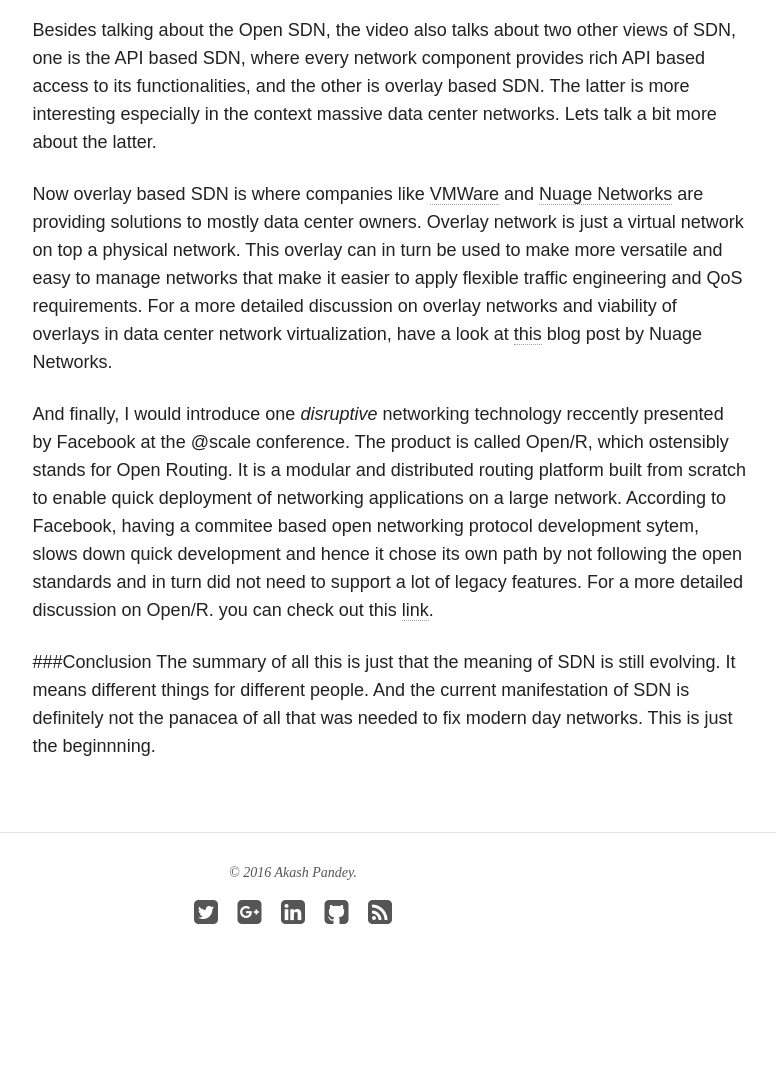
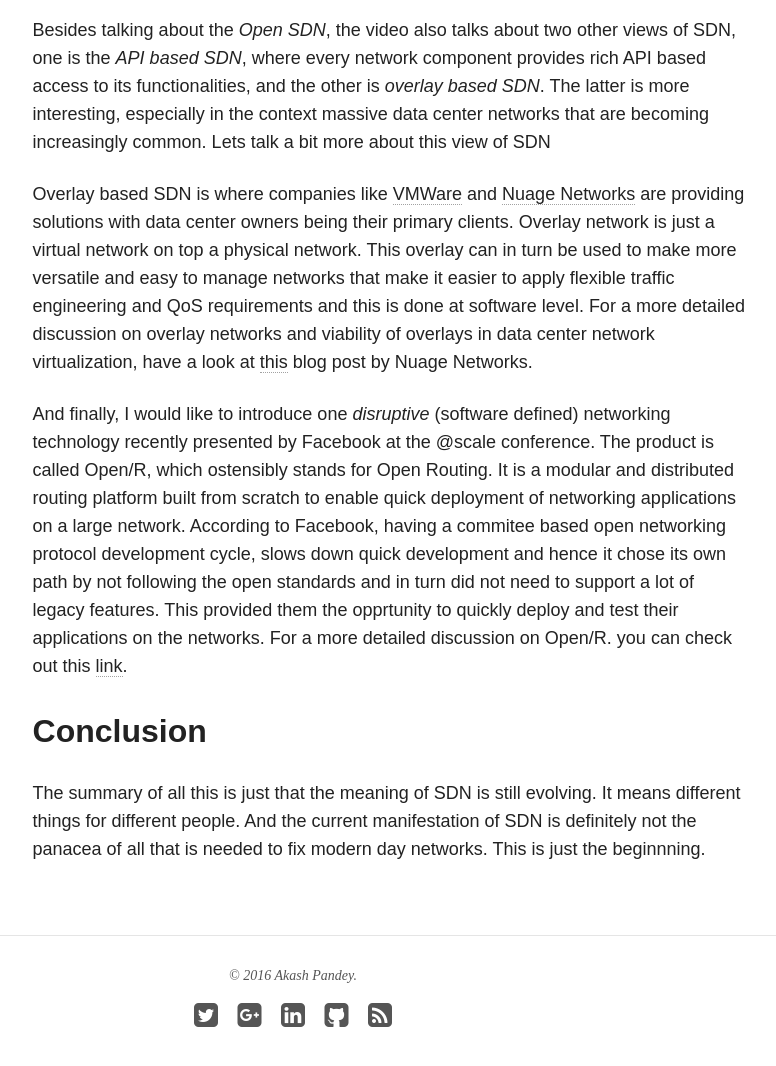
Before and after one commit to WintersLt/winterslt.github.io, a Jekyll site: the page built from _posts/blog/2016-08-31-sdn.md, in a window 1280 px wide and 1400 px high, scrolled down 1586 px. Shown: the part 273-1339 px from the top of the window, without its empty margins (347-1123 px from the left). Built offline with Jekyll 4.4.1, drawn with Linux system fonts in a browser that asks for light colours; nearby versions of some CDN libraries; before the commit the page ends 2883 px from its top, so only the background shows below that; some of the changed text lies outside the part shown.

Commit message:
updating sdn post

```diff
--- a/_posts/blog/2016-08-31-sdn.md
+++ b/_posts/blog/2016-08-31-sdn.md
@@ -19,40 +19,42 @@ The excellent introductory video by Scott Shenkar will give you a perpective on
 SDN from one of those who coined this term in the first place.
 <iframe width="560" height="315" src="https://www.youtube.com/embed/WabdXYzCAOU" frameborder="0" allowfullscreen></iframe>
 
-While Prof Shenkar in the video is talking about what SDN can be in future,
+Prof Shenkar in the video is talking about what SDN can be in future,
 because this video dates back to the formative years of SDN. At one level,
-or rather one manifestation of SDN is just automating tasks of managing a
-network and making managing large networks easy. To accomplish this seemingly
-trivial goal, open protocols to talk to routers and switches have been developed
+or rather one manifestation of SDN is automating the task of managing a
+network and making managing large networks easier. To accomplish this
+goal, open protocols to talk to routers and switches have been developed
 which hardware vendors are encouraged to support. This is against the proprietary
-softwares and protocols used by most vendors, making centralized network management
-an uphill task. But as it turns out this is just one view of SDN. The [Open Networking
+softwares and protocols used by most vendors historically, making centralized network management
+an uphill task for any network administrator. The [Open Networking
 Foundation](https://www.opennetworking.org/) maintains the standards for these open
-protocols. To get a good summary and a tutorial do checkout the folloing video:
+protocols. To get a good summary open protocols and a tutorial on the same do checkout the folloing video:
 <iframe width="560" height="315" src="https://www.youtube.com/embed/l-DcbQhFAQs" frameborder="0" allowfullscreen></iframe>
 
-Besides talking about the Open SDN, the video also talks about two other views of SDN,
-one is the API based SDN, where every network component provides rich API based access
-to its functionalities, and the other is overlay based SDN. The latter is more interesting
-especially in the context massive data center networks. Lets talk a bit more about the latter.
+Besides talking about the *Open SDN*, the video also talks about two other views of SDN,
+one is the *API based SDN*, where every network component provides rich API based access
+to its functionalities, and the other is *overlay based SDN*. The latter is more interesting,
+especially in the context massive data center networks that are becoming increasingly common. Lets talk a bit more about this view of SDN
 
-Now overlay based SDN is where companies like [VMWare](http://www.vmware.com/solutions/software-defined-datacenter/in-depth.html) and [Nuage Networks](http://www.nuagenetworks.net/) are
-providing solutions to mostly data center owners. Overlay network is just a virtual network
+Overlay based SDN is where companies like [VMWare](http://www.vmware.com/solutions/software-defined-datacenter/in-depth.html) and [Nuage Networks](http://www.nuagenetworks.net/) are
+providing solutions with data center owners being their primary clients. Overlay network is just a virtual network
 on top a physical network. This overlay can in turn be used to make more versatile and
 easy to manage networks that make it easier to apply flexible traffic engineering and QoS
-requirements. For a more detailed discussion on overlay networks and viability of overlays
+requirements and this is done at software level. For a more detailed discussion on overlay networks and viability of overlays
 in data center network virtualization, have a look at [this](http://www.nuagenetworks.net/blog/network-virtualization-overlay-and-underlay-design/) blog post by Nuage Networks.
 
-And finally, I would introduce one *disruptive* networking technology reccently presented by
+And finally, I would like to introduce one *disruptive* (software defined) networking technology recently presented by
 Facebook at the @scale conference. The product is called Open/R, which ostensibly stands for
 Open Routing. It is a modular and distributed routing platform built from scratch to enable
 quick deployment of networking applications on a large network. According to Facebook, having
-a commitee based open networking protocol development sytem, slows down quick development and
+a commitee based open networking protocol development cycle, slows down quick development and
 hence it chose its own path by not following the open standards and in turn did not need to
-support a lot of legacy features. For a more detailed discussion on Open/R. you can check out
+support a lot of legacy features. This provided them the opprtunity to quickly deploy and test
+their applications on the networks. For a more detailed discussion on Open/R. you can check out
 this [link](https://code.facebook.com/posts/1142111519143652/introducing-open-r-a-new-modular-routing-platform/).
 
-###Conclusion
+## Conclusion
+
 The summary of all this is just that the meaning of SDN is still evolving. It means different
 things for different people. And the current manifestation of SDN is definitely not the
-panacea of all that was needed to fix modern day networks. This is just the beginnning.
+panacea of all that is needed to fix modern day networks. This is just the beginnning.
```
